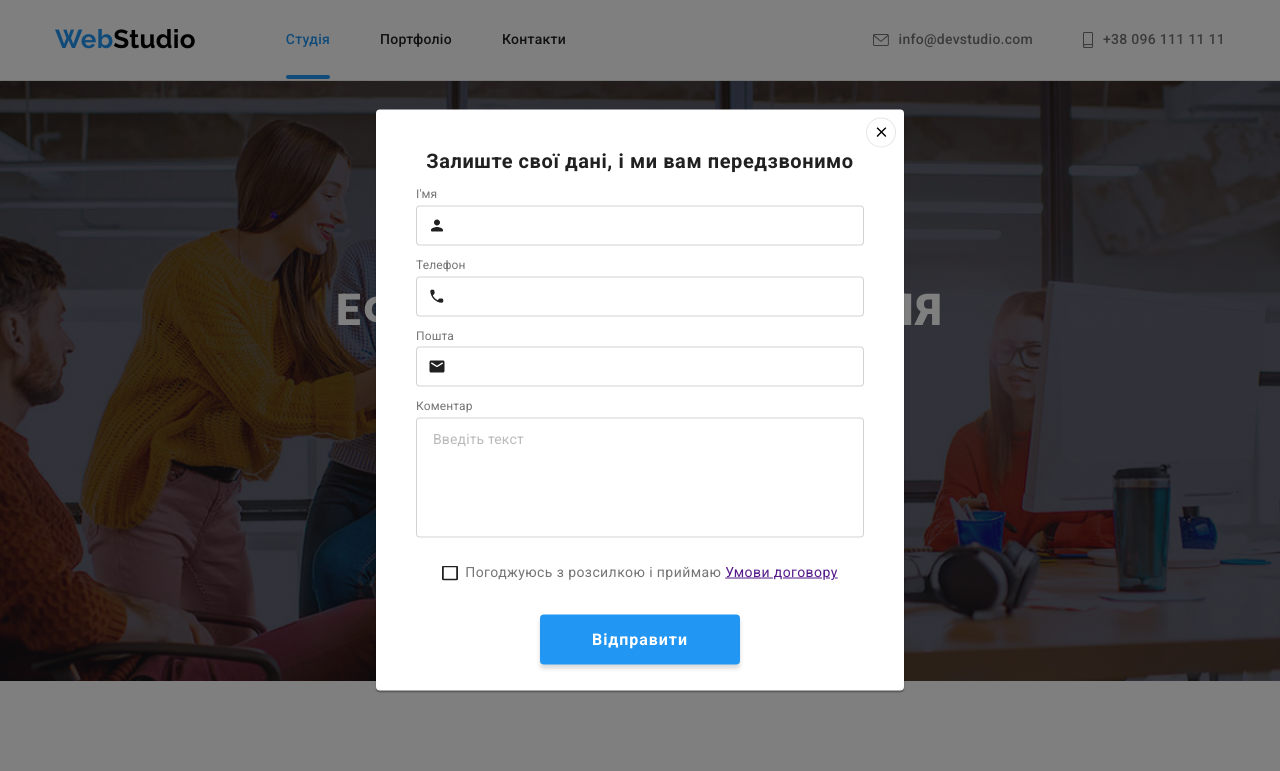
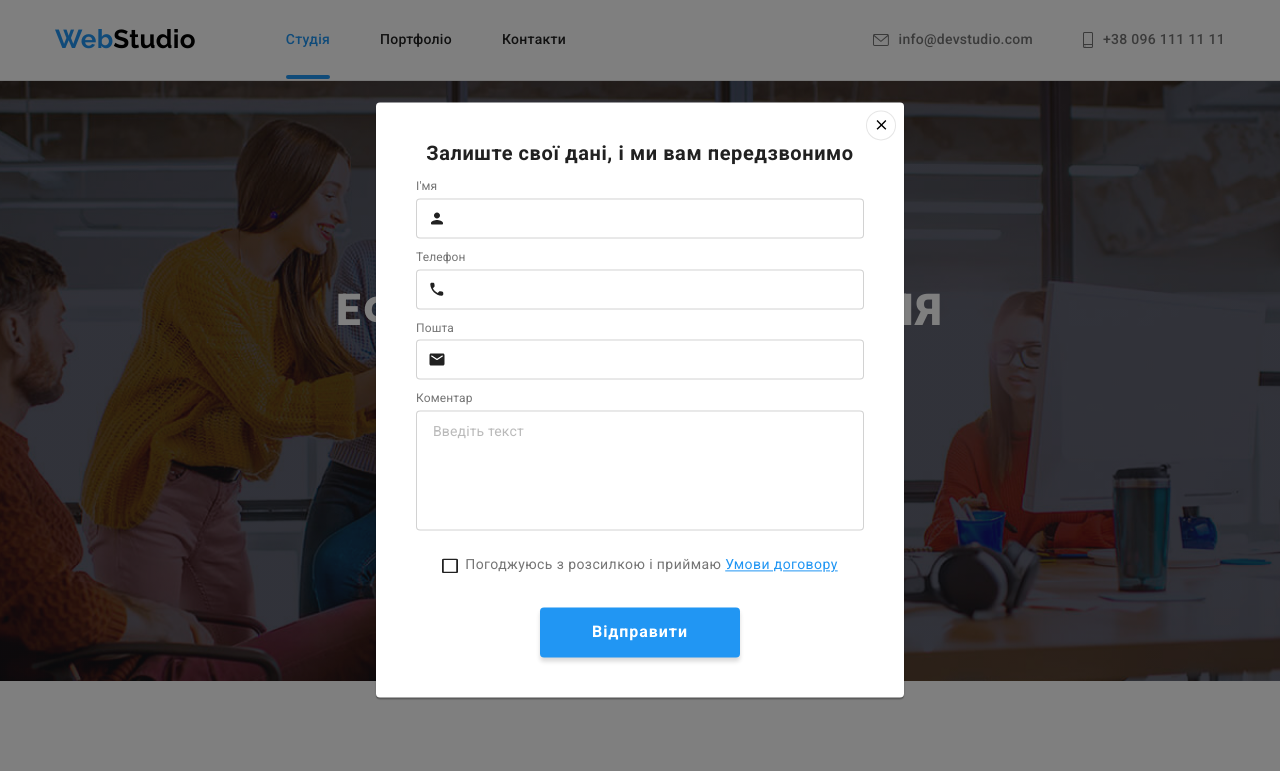
Before and after one commit to timoxa2t/goit-markup-hw-06, a plain HTML site: page index.html in a window 1280 px wide. Both pictures are taken after a click on the button "Замовити послугу". Shown: the top 771 px of the page. Drawn offline with nearby package versions, Linux system fonts and the light colour scheme.

Commit message:
corrections

```diff
--- a/css/styles.css
+++ b/css/styles.css
@@ -332,7 +332,7 @@ img {
 
 .footer-form-container {
   width: 570px;
-  margin-left: 93px;
+  margin-left: auto;
 }
 
 .footer-form {
@@ -714,13 +714,12 @@ img {
   background-color: rgba(0, 0, 0, 0.5);
   width: 100vw;
   height: 100vh;
-  transition: opacity 250ms cubic-bezier(0.4, 0, 0.2, 1);
+  transition: opacity 250ms cubic-bezier(0.4, 0, 0.2, 1), visibility 250ms cubic-bezier(0.4, 0, 0.2, 1);
 }
 
 .modal {
   padding: 40px;
   width: 528px;
-  height: 581px;
   position: absolute;
   top: 50%;
   left: 50%;
@@ -766,7 +765,7 @@ img {
 
   color: var(--main-color);
 
-  padding-bottom: 12px;
+  margin-bottom: 12px;
 }
 
 .modal-form-label {
@@ -851,4 +850,8 @@ img {
 .modal-checkbox:checked + .modal-checkbox-label::before {
   background-image: url("../images/icon-check.svg");
 }
+
+.modal-checkbox-link{
+  color: var(--action-background);
+}
 /* modal (end) */
--- a/index.html
+++ b/index.html
@@ -538,7 +538,7 @@
             required
           />
           <label class="modal-checkbox-label" for="confirm_policy"
-            >Погоджуюсь з розсилкою і приймаю&nbsp;<a href=""
+            >Погоджуюсь з розсилкою і приймаю&nbsp;<a class="modal-checkbox-link" href=""
               >Умови договору</a
             ></label
           >
```
